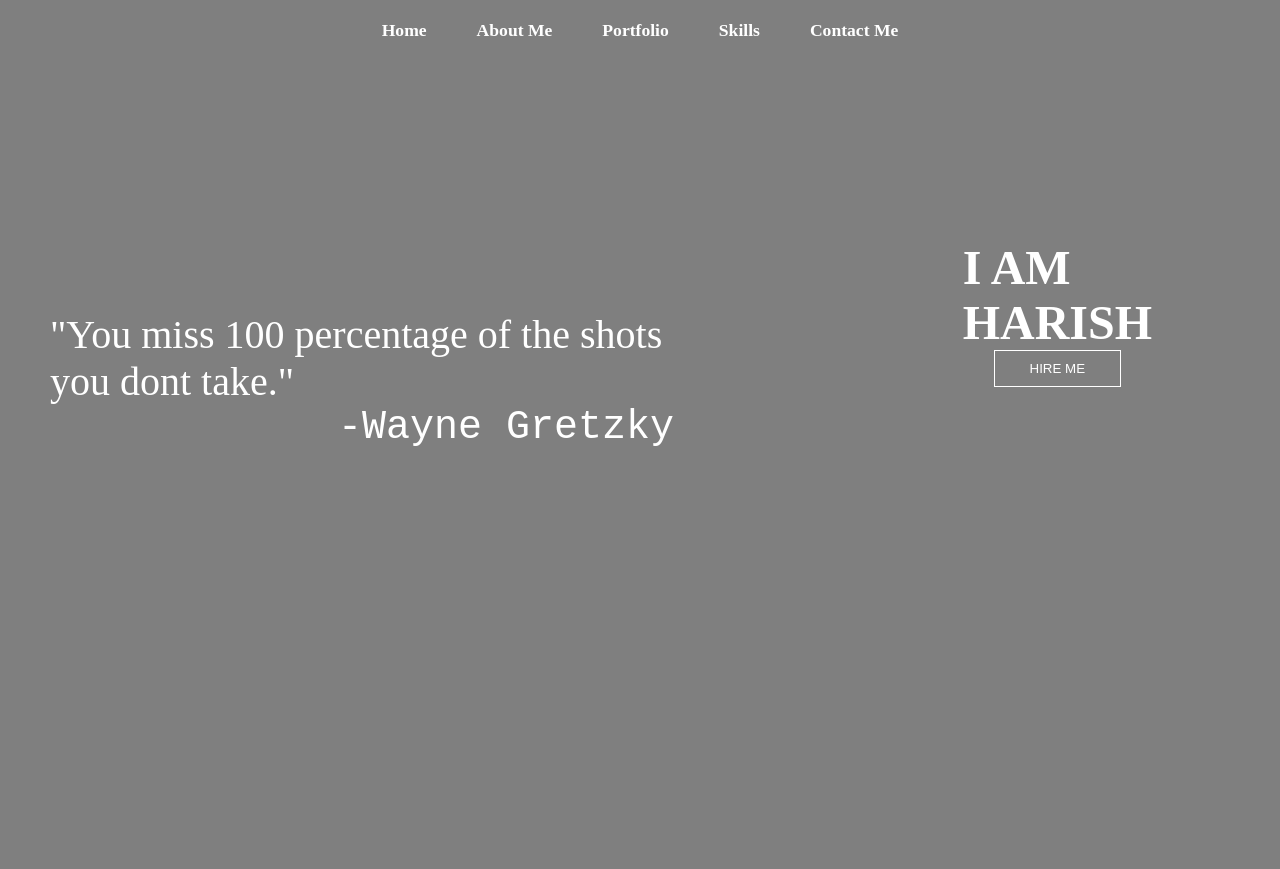
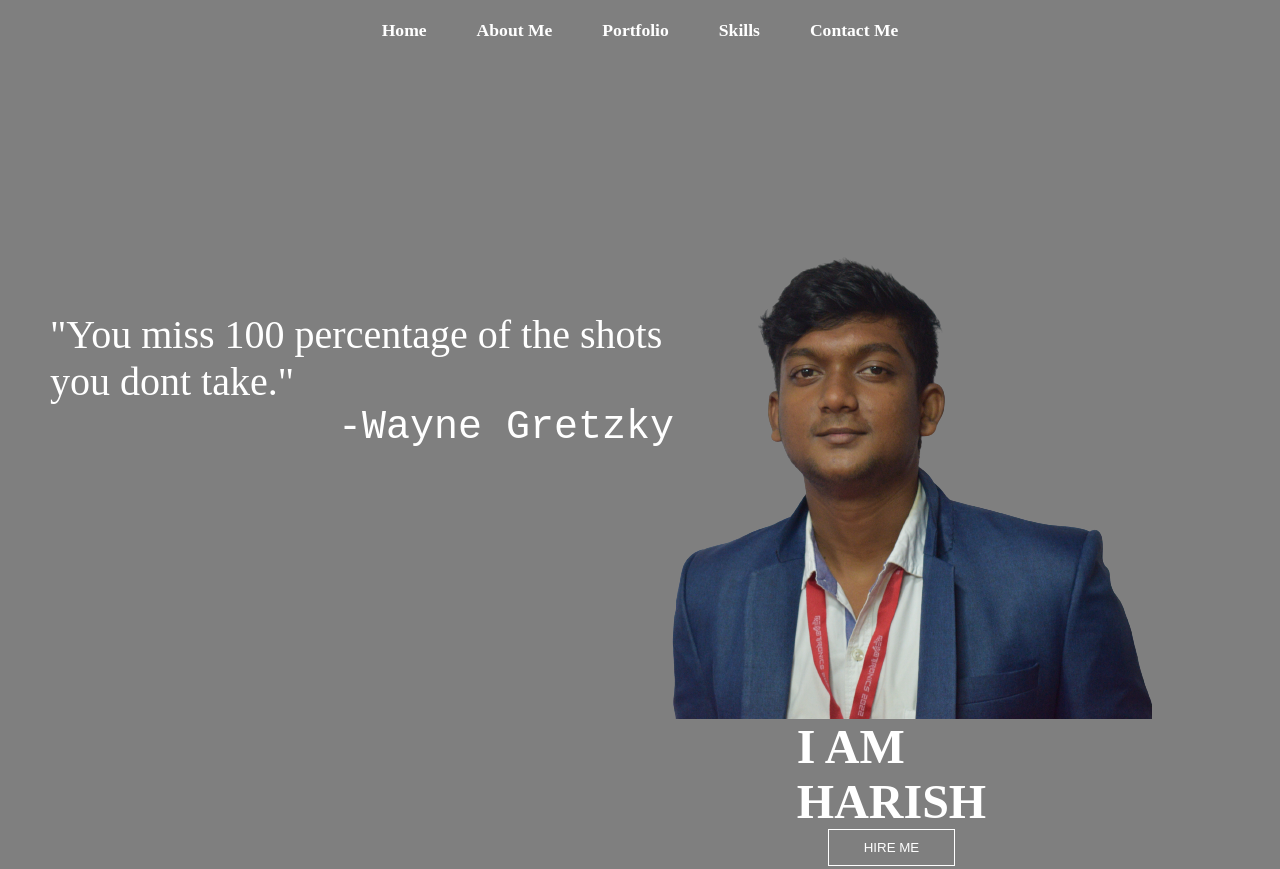
Before and after one commit to HarishG-04/portfolio, a plain HTML site: page index.html in a window 1280 px wide. Shown: the top 869 px of the page. Drawn offline with Linux system fonts and the light colour scheme; files whose address does not match are found by name.

Commit message:
Update index.html

```diff
--- a/index.html
+++ b/index.html
@@ -19,7 +19,7 @@
 
     <section id="home">
   <div class="main">
-    <img src="images/about.png" alt="">
+    <img src="about.png" alt="">
     <H1 class="headings">I AM <BR> HARISH</h1>
       <BUTTON CLASS="btn">
         HIRE ME
```
